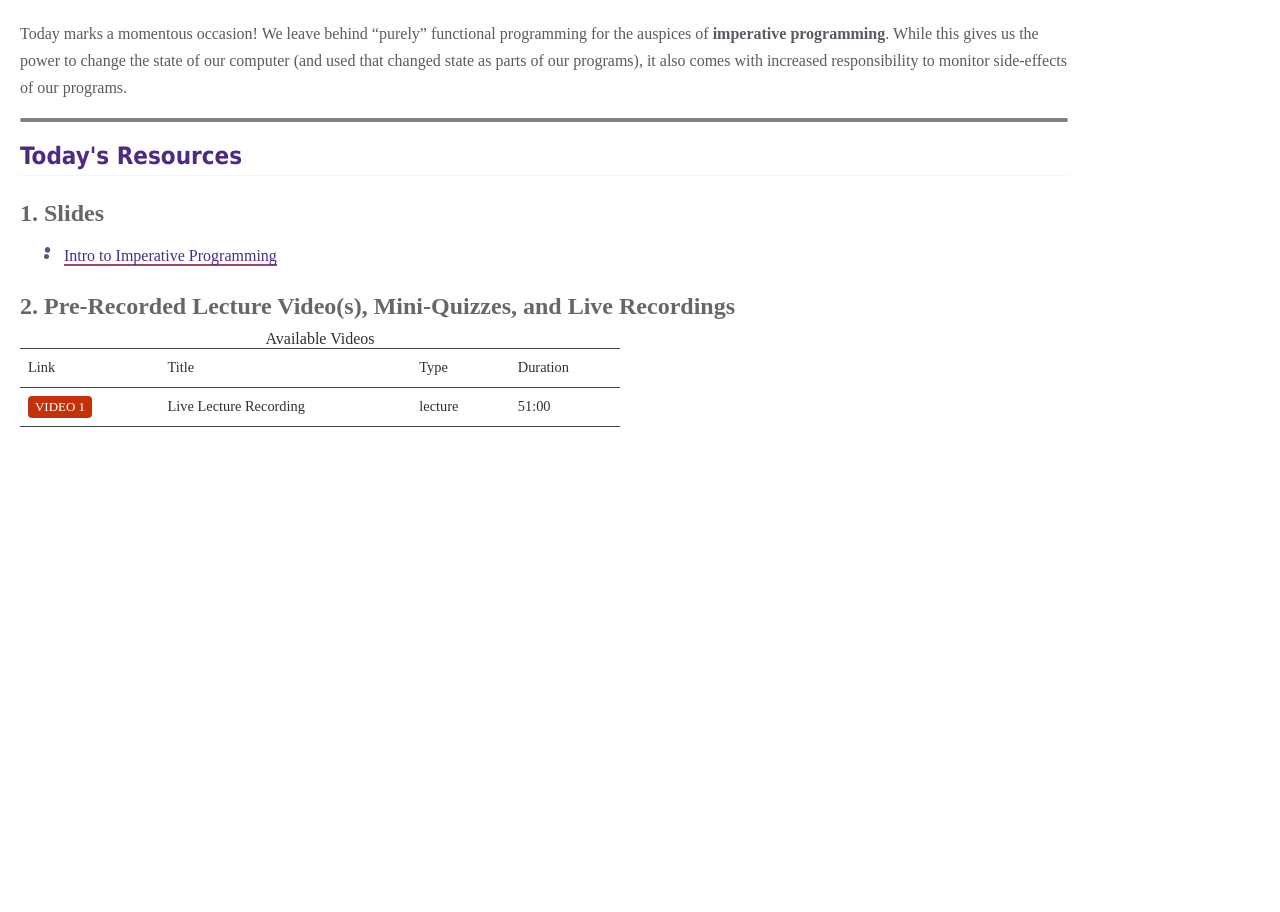
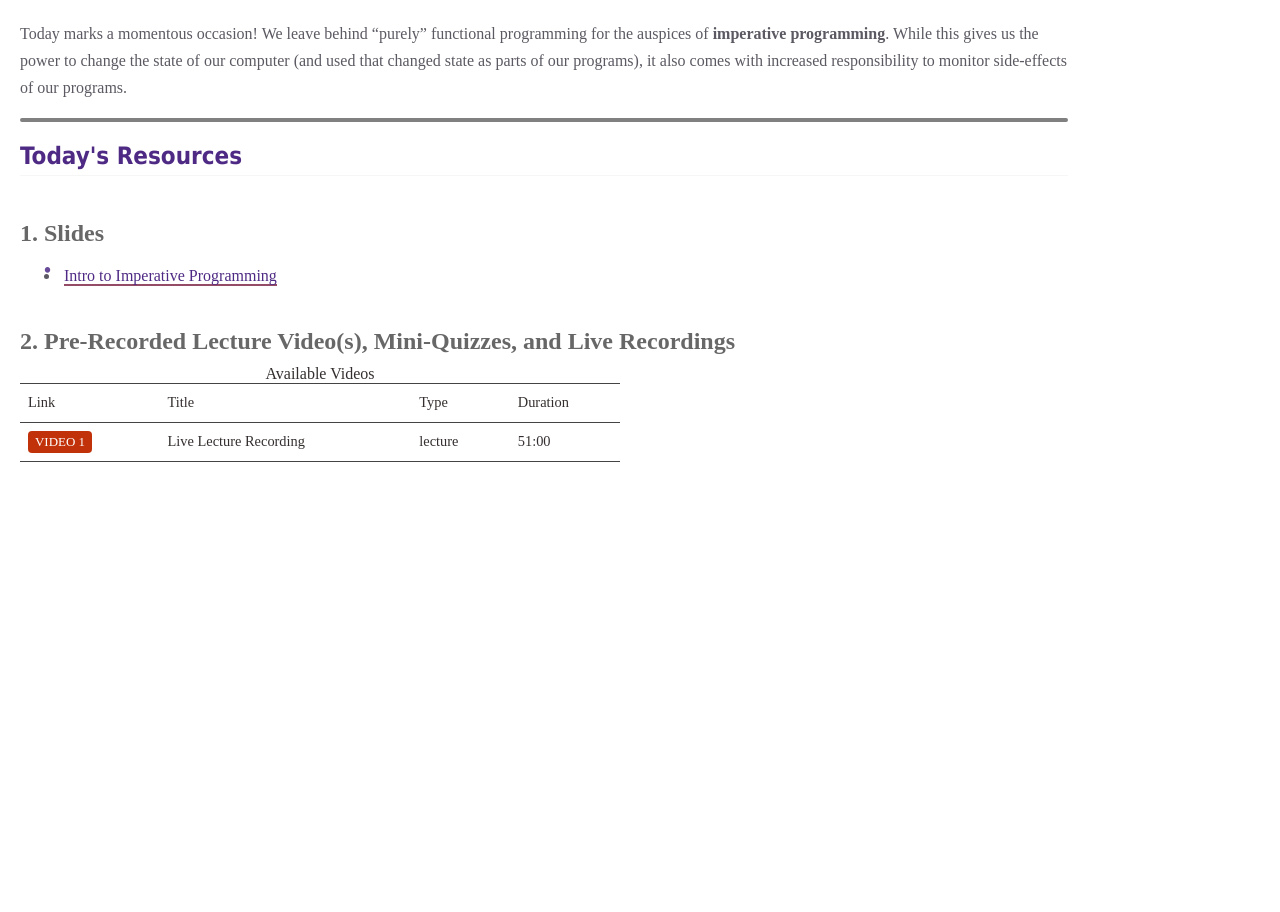
Before and after one commit to shhyou/bain-cs111-web-fork, a Jekyll site: the page built from pages/_lectures/week08_lecture01.md, in a window 1280 px wide. Built offline with Jekyll 4.4.1, drawn with Linux system fonts in a browser that asks for light colours; some web fonts are replaced.

Commit message:
tweak lecture layout

```diff
--- a/_layouts/module.html
+++ b/_layouts/module.html
@@ -21,7 +21,7 @@ show_schedule: 1
 {% assign num = 1 %}
 
 {% if page.exercise_url %}
-    <h3 id="code">{{num}}. Exercise Files</h3>
+    <h3 style="padding-bottom:10px;" id="code">{{num}}. Exercise Files</h3>
     <a class="nu-button" href="{{site.url}}/course-files/lectures/{{page.exercise_url}}" target="_blank">
         Download Exercise Files <i class="fas fa-download"></i>
     </a>
@@ -29,7 +29,7 @@ show_schedule: 1
 {% endif %}
 
 {% if page.slides %}
-<h3 id="slides">{{num}}. Slides</h3>
+<h3 style="padding-top:20px;" id="slides">{{num}}. Slides</h3>
 {% assign num = num | plus: 1 %}
     <ul>
     {% for slide in page.slides %}
@@ -41,7 +41,7 @@ show_schedule: 1
 {% endif %}
 
 {% if page.videos %}
-<h3 id="videos">{{num}}. Pre-Recorded Lecture Video(s), Mini-Quizzes, and Live Recordings</h3>
+<h3 style="padding-top:15px;" id="videos">{{num}}. Pre-Recorded Lecture Video(s), Mini-Quizzes, and Live Recordings</h3>
 {% assign num = num | plus: 1 %}
 
     <table class="medium module">
@@ -105,16 +105,16 @@ show_schedule: 1
 
 {% if page.readings %}
     {% if page.type == "ethics" %}
-    <h3 id="readings">{{ num }}. Assigned Readings</h3>
+    <h3 style="padding-top:15px;" id="readings">{{ num }}. Assigned Readings</h3>
     {% else %}
-    <h3 id="readings">{{ num }}. Supplemental Materials</h3>
+    <h3 style="padding-top:15px;" id="readings">{{ num }}. Supplemental Materials</h3>
     {% endif %}
     {% include page_readings.html %}
     {% assign num = num | plus: 1 %}
 {% endif %}
 
 {% if page.mini_quiz_id %}
-<h3 id="quiz">{{ num }}. Mini-Quiz {{ page.mini_quiz_num }}: {{page.mini_quiz_title}}</h3>
+<h3 style="padding-top:10px;" id="quiz">{{ num }}. Mini-Quiz {{ page.mini_quiz_num }}: {{page.mini_quiz_title}}</h3>
 <p>
     If you did not participate in class then you should use this Canvas Quiz as a substitute. If you are not physically present in
     the classroom, do NOT attempt to participate in the PollEverywhere activities through any means. Doing so is a violation
@@ -129,7 +129,7 @@ show_schedule: 1
 {% endif %}
 
 {% if page.quiz_url %}
-    <h3 id="quiz">{{ num }}. Take the Practice (Ungraded) Quiz</h3>
+    <h3 style="padding-top:15px;" id="quiz">{{ num }}. Take the Practice (Ungraded) Quiz</h3>
     <p>
         Note: The quiz is to help you test your own understanding
         of the concepts. It is not graded, and is designed to help you to see
@@ -140,7 +140,7 @@ show_schedule: 1
 {% endif %}
 
 {% if page.extras %}
-    <h2 id="reminders">Reminders</h2>
+    <h2 style="padding-top:15px;" id="reminders">Reminders</h2>
     <ul>
         {% for extra in page.extras %}
             <li>
```
